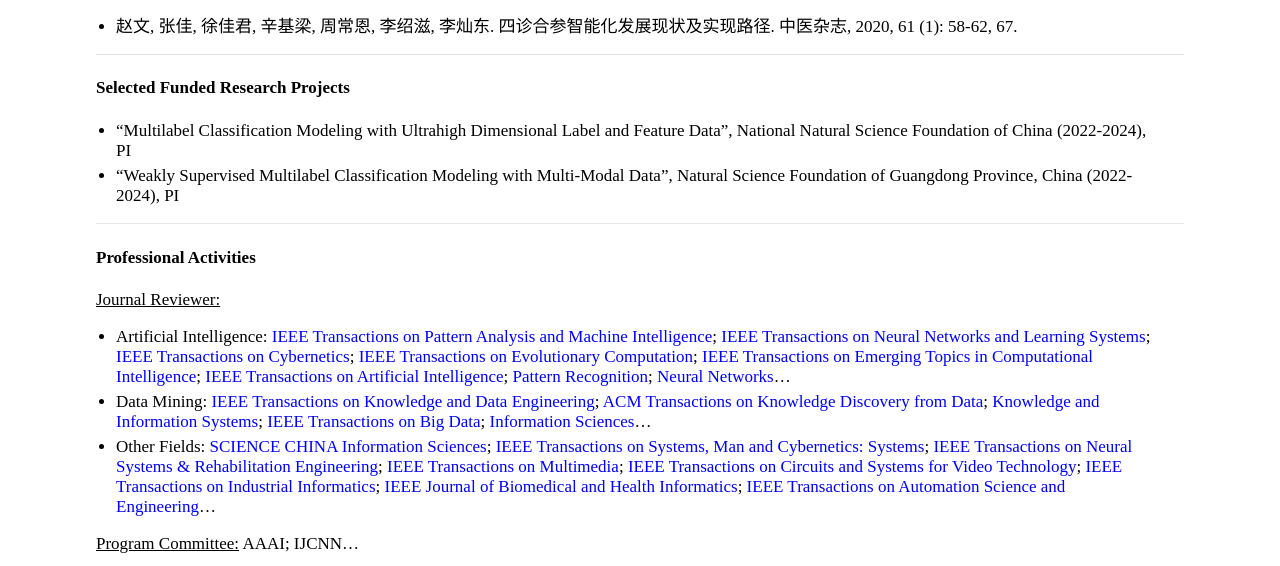
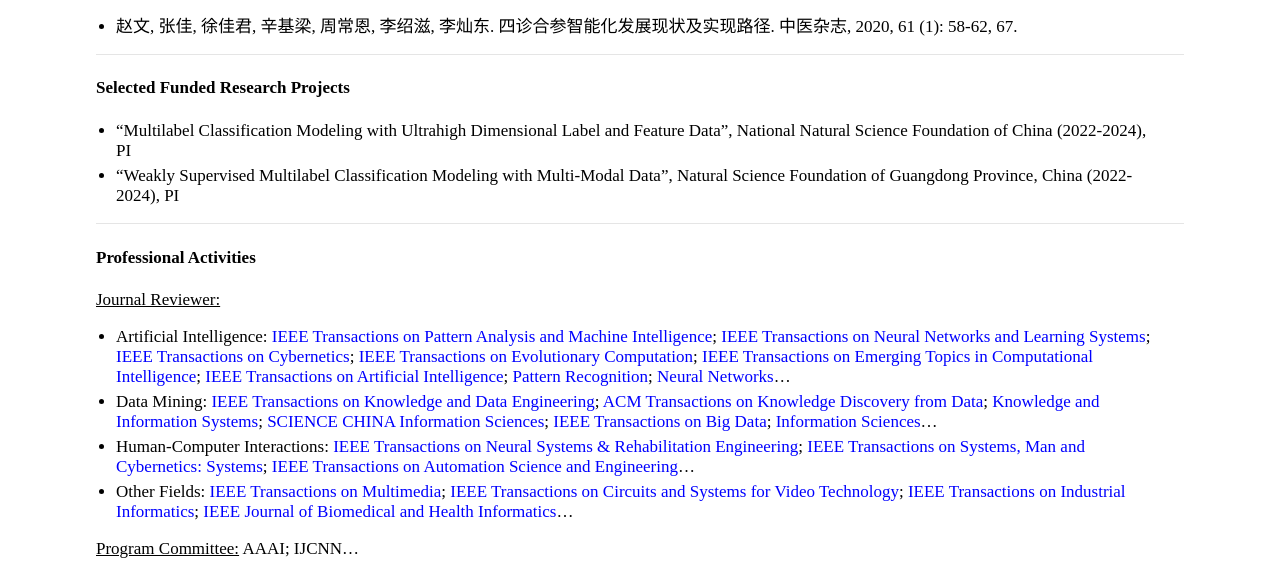
Before and after one commit to jiazhang-ml/jiazhang-ml.github.io, a Jekyll site: the page built from index.md, in a window 1280 px wide and 900 px high, scrolled down 1048 px, cut to the strip 0-566 px from the top of the window. Built offline with Jekyll 4.4.1, drawn with Linux system fonts in a browser that asks for light colours.

Commit message:
Update index.md

```diff
--- a/index.md
+++ b/index.md
@@ -50,7 +50,8 @@ layout: default
 
 <u>Journal Reviewer:</u>
 * Artificial Intelligence: [IEEE Transactions on Pattern Analysis and Machine Intelligence](https://mc.manuscriptcentral.com/tpami-cs); [IEEE Transactions on Neural Networks and Learning Systems](https://mc.manuscriptcentral.com/tnnls); [IEEE Transactions on Cybernetics](https://mc.manuscriptcentral.com/cyb-ieee); [IEEE Transactions on Evolutionary Computation](https://mc.manuscriptcentral.com/tevc-ieee); [IEEE Transactions on Emerging Topics in Computational Intelligence](https://mc.manuscriptcentral.com/tetci-ieee); [IEEE Transactions on Artificial Intelligence](https://mc.manuscriptcentral.com/tai-ieee); [Pattern Recognition](https://www.sciencedirect.com/journal/pattern-recognition); [Neural Networks](https://www.editorialmanager.com/neunet/default.aspx)...
-* Data Mining: [IEEE Transactions on Knowledge and Data Engineering](https://mc.manuscriptcentral.com/tkde-cs); [ACM Transactions on Knowledge Discovery from Data](https://mc.manuscriptcentral.com/tkdd); [Knowledge and Information Systems](https://www.springer.com/journal/10115); [IEEE Transactions on Big Data](https://mc.manuscriptcentral.com/tbd-cs); [Information Sciences](https://www.sciencedirect.com/journal/information-sciences)...
-* Other Fields: [SCIENCE CHINA Information Sciences](https://mc03.manuscriptcentral.com/scis); [IEEE Transactions on Systems, Man and Cybernetics: Systems](https://mc.manuscriptcentral.com/systems); [IEEE Transactions on Neural Systems & Rehabilitation Engineering](https://mc.manuscriptcentral.com/tnsre-embs); [IEEE Transactions on Multimedia](https://mc.manuscriptcentral.com/tmm-ieee); [IEEE Transactions on Circuits and Systems for Video Technology](https://mc.manuscriptcentral.com/tcsvt); [IEEE Transactions on Industrial Informatics](https://mc.manuscriptcentral.com/tii); [IEEE Journal of Biomedical and Health Informatics](https://mc.manuscriptcentral.com/jbhi-embs); [IEEE Transactions on Automation Science and Engineering](https://mc.manuscriptcentral.com/t-ase)...
+* Data Mining: [IEEE Transactions on Knowledge and Data Engineering](https://mc.manuscriptcentral.com/tkde-cs); [ACM Transactions on Knowledge Discovery from Data](https://mc.manuscriptcentral.com/tkdd); [Knowledge and Information Systems](https://www.springer.com/journal/10115); [SCIENCE CHINA Information Sciences](https://mc03.manuscriptcentral.com/scis); [IEEE Transactions on Big Data](https://mc.manuscriptcentral.com/tbd-cs); [Information Sciences](https://www.sciencedirect.com/journal/information-sciences)...
+* Human-Computer Interactions: [IEEE Transactions on Neural Systems & Rehabilitation Engineering](https://mc.manuscriptcentral.com/tnsre-embs); [IEEE Transactions on Systems, Man and Cybernetics: Systems](https://mc.manuscriptcentral.com/systems); [IEEE Transactions on Automation Science and Engineering](https://mc.manuscriptcentral.com/t-ase)...
+* Other Fields: [IEEE Transactions on Multimedia](https://mc.manuscriptcentral.com/tmm-ieee); [IEEE Transactions on Circuits and Systems for Video Technology](https://mc.manuscriptcentral.com/tcsvt); [IEEE Transactions on Industrial Informatics](https://mc.manuscriptcentral.com/tii); [IEEE Journal of Biomedical and Health Informatics](https://mc.manuscriptcentral.com/jbhi-embs)...
 
 <u>Program Committee:</u> AAAI; IJCNN...
```
